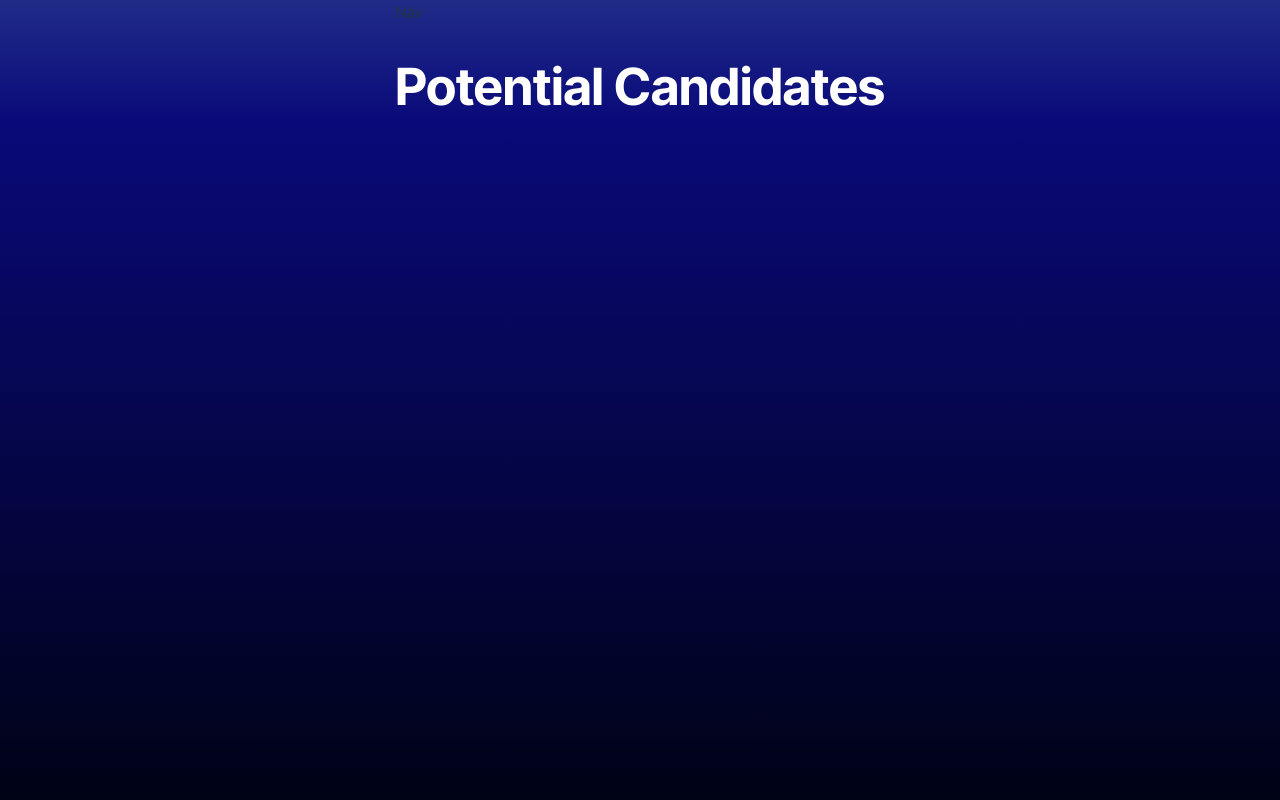
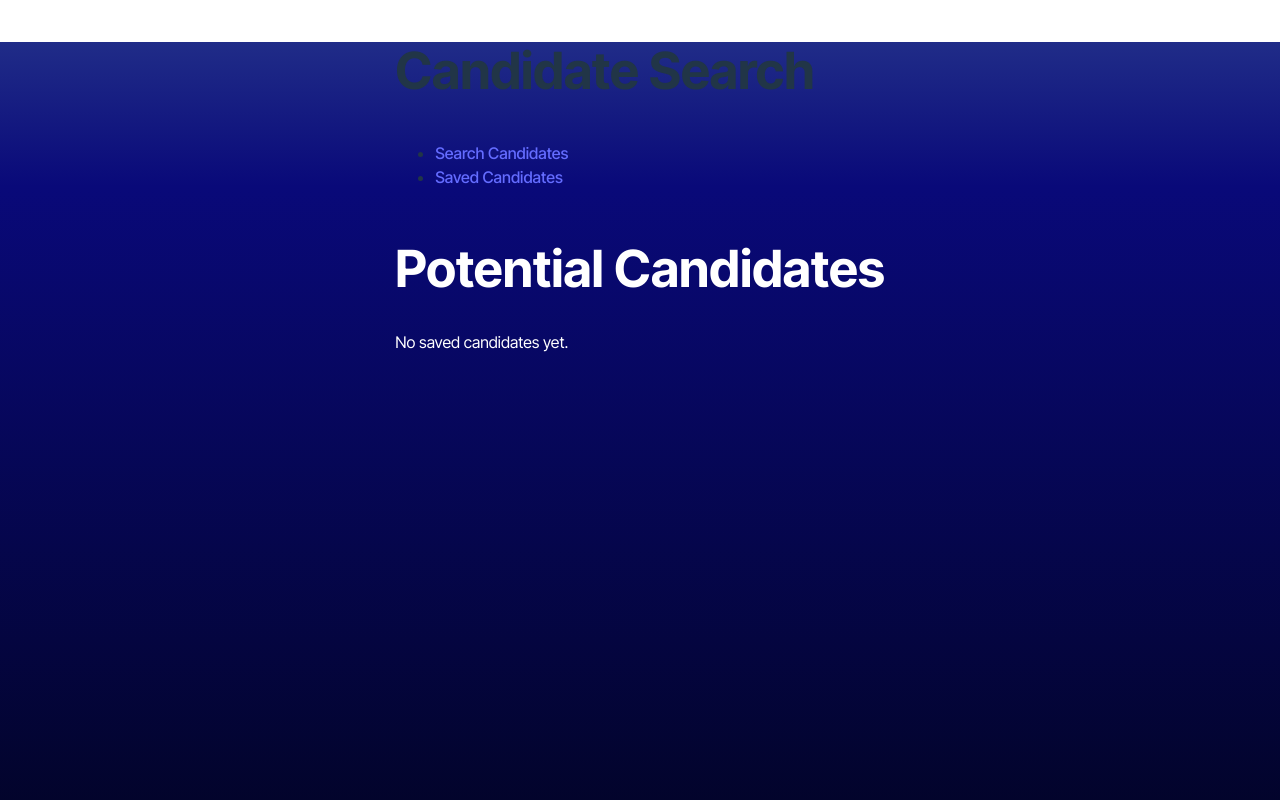
Before and after one commit to larimae/Indeed, a React (Vite) app: page /SavedCandidates in a window 1280 px wide. Shown: the top 800 px of the page. Built offline with nearby package versions, Linux system fonts and the light colour scheme.

Commit message:
worked on nav

```diff
--- a/src/components/Nav.tsx
+++ b/src/components/Nav.tsx
@@ -1,7 +1,19 @@
+import { Link } from 'react-router-dom';
+
 const Nav = () => {
   // TODO: Add necessary code to display the navigation bar and link between the pages
   return (
-    <div>Nav</div>
+    <nav>
+      <h1>Candidate Search</h1>
+        <ul>
+        <li>
+          <Link to="/">Search Candidates</Link>
+        </li>
+        <li>
+          <Link to="/SavedCandidates">Saved Candidates</Link>
+        </li>
+      </ul>
+    </nav>
   )
 };
 
--- a/src/pages/SavedCandidates.tsx
+++ b/src/pages/SavedCandidates.tsx
@@ -1,8 +1,54 @@
+import React, { useState, useEffect } from 'react';
+import { Candidate } from '../interfaces/Candidate.interface';
+
 const SavedCandidates = () => {
+  const [savedCandidates, setSavedCandidates] = useState<Candidate[]>([]);
+
+  useEffect(() => {
+    // Retrieve saved candidates from local storage
+    const storedCandidates = localStorage.getItem('savedCandidates');
+    if (storedCandidates) {
+      setSavedCandidates(JSON.parse(storedCandidates));
+    }
+  }, []);
+
   return (
-    <>
+    <div>
       <h1>Potential Candidates</h1>
-    </>
+      {savedCandidates.length > 0 ? (
+        <ul>
+          {savedCandidates.map((candidate) => (
+            <li key={candidate.login} style={{ marginBottom: '20px' }}>
+              <img
+                src={candidate.avatar_url}
+                alt={`${candidate.login}'s avatar`}
+                style={{ width: '50px', height: '50px', borderRadius: '50%' }}
+              />
+              <p>
+                <strong>Name:</strong> {candidate.name || 'N/A'}
+              </p>
+              <p>
+                <strong>Username:</strong> {candidate.login}
+              </p>
+              <p>
+                <strong>Location:</strong> {candidate.location || 'N/A'}
+              </p>
+              <p>
+                <strong>Company:</strong> {candidate.company || 'N/A'}
+              </p>
+              <p>
+                <strong>GitHub Profile:</strong>{' '}
+                <a href={candidate.html_url} target="_blank" rel="noopener noreferrer">
+                  {candidate.html_url}
+                </a>
+              </p>
+            </li>
+          ))}
+        </ul>
+      ) : (
+        <p>No saved candidates yet.</p>
+      )}
+    </div>
   );
 };
 
```
